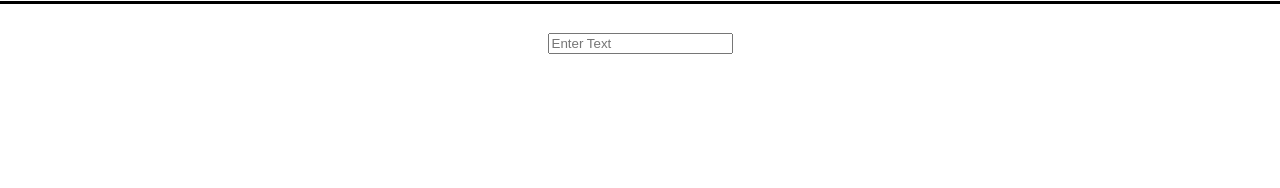
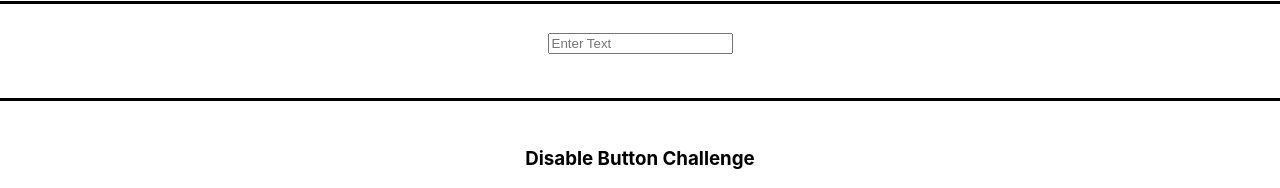
Before and after one commit to bgoonz/REACT_INTERVIEW_2023, a React (Create React App) app in the folder sandbox/: page / in a window 1280 px wide. Shown: the part 780-968 px from the top of the page. Before the commit the page ends 850 px from the top, so only its background shows below. Built offline with nearby package versions, Linux system fonts and the light colour scheme; no server answers.

Commit message:
disabled button

```diff
--- a/sandbox/src/App.js
+++ b/sandbox/src/App.js
@@ -6,6 +6,7 @@ import FetchComments from "./components/fetch-comments/FetchComments";
 import Users from "./components/display-users/Users";
 import Toggle from "./components/toggle-show-hide/Toggle";
 import DisplayInput from "./components/display-input-text/DisplayInput";
+import DisableButton from "./components/disable-button/DisableButton";
 
 import "./App.css";
 
@@ -27,6 +28,8 @@ function App() {
       <Toggle />
       <Spacer />
       <DisplayInput />
+      <Spacer />
+      <DisableButton />
     </div>
   );
 }
--- /dev/null
+++ b/sandbox/src/components/disable-button/DisableButton.js
@@ -0,0 +1,29 @@
+import { useState } from "react";
+
+function DisableButton() {
+  const [input, setInput] = useState("");
+  const [disabled, setDisabled] = useState(true);
+
+  function disableHandler(event) {
+    const inputValue = event.target.value;
+    setInput(inputValue);
+
+    if (inputValue.length > 0) {
+      setDisabled(false);
+    } else {
+      setDisabled(true);
+    }
+  }
+
+  return (
+    <>
+      <h3>Disable Button Challenge</h3>
+      <input type="text" onChange={disableHandler} />
+      <button onClick={() => console.log(input)} disabled={disabled}>
+        Submit
+      </button>
+    </>
+  );
+}
+
+export default DisableButton;
```
Also changed, not shown: sandbox/src/components/display-input-text/DisplayInput.js (+5 -7 lines).
